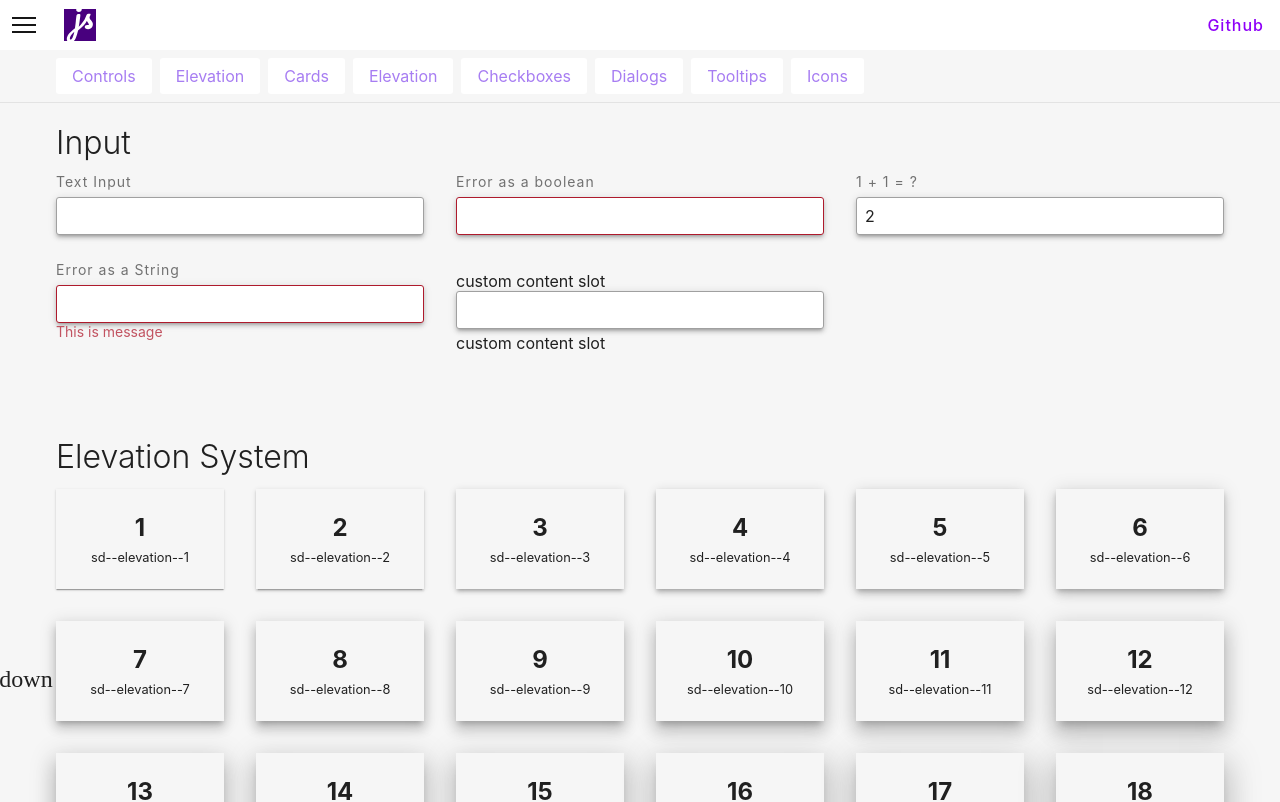
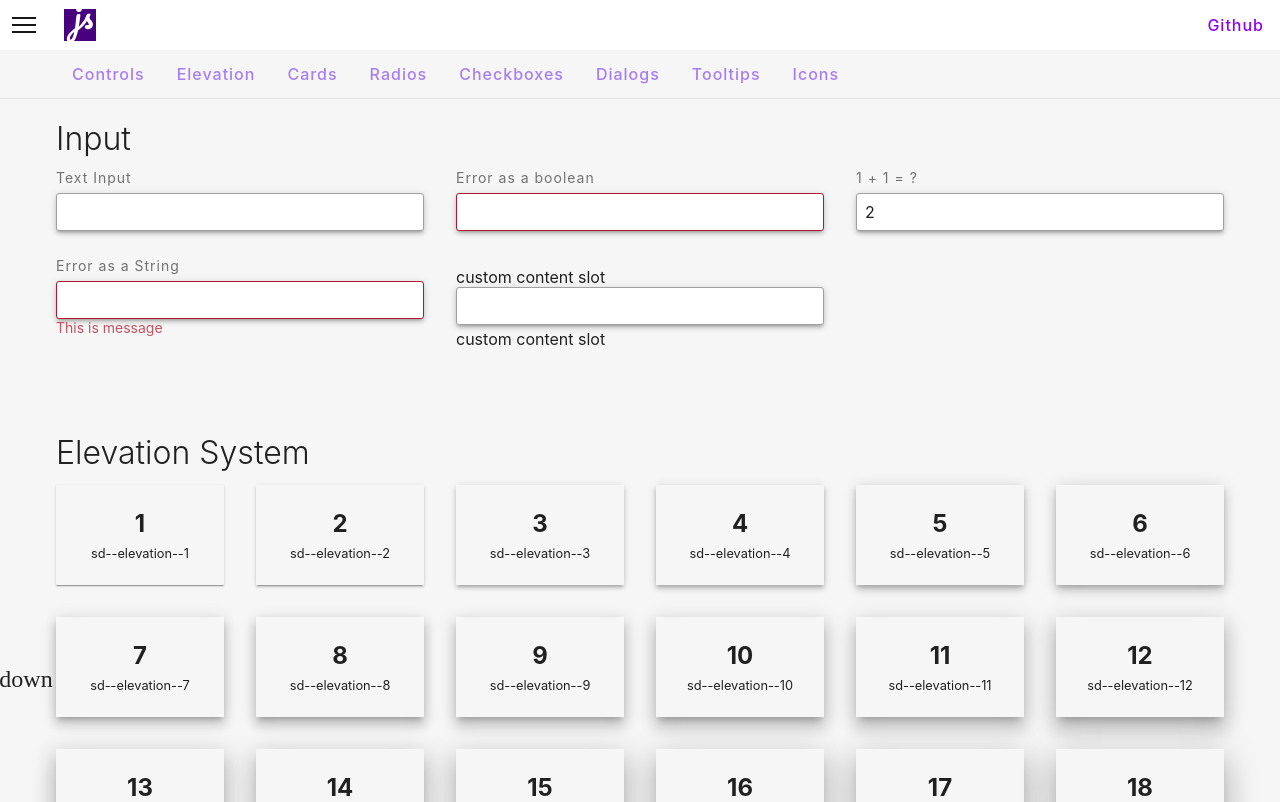
Before and after one commit to strizich/sdui, a Vue app: page / in a window 1280 px wide. Shown: the top 802 px of the page. Built offline with nearby package versions, Linux system fonts and the light colour scheme.

Commit message:
- Added a wrapper for routerlink. - Cleanup home.vue - Added is--active states to flatten mixin. - Fix keyboardfocus hook rendering prematurly - Bump packages.

```diff
--- a/package.json
+++ b/package.json
@@ -28,14 +28,14 @@
     "@vue/cli-service": "~4.5.4",
     "@vue/compiler-sfc": "^3.0.0-rc.5",
     "@vue/eslint-config-standard": "^5.1.2",
-    "@vue/test-utils": "^2.0.0-beta.3",
+    "@vue/test-utils": "^2.0.0-beta.4",
     "babel-eslint": "^10.1.0",
     "eslint": "^6.7.2",
     "eslint-plugin-import": "^2.20.2",
     "eslint-plugin-node": "^11.1.0",
     "eslint-plugin-promise": "^4.2.1",
     "eslint-plugin-standard": "^4.0.0",
-    "eslint-plugin-vue": "^7.0.0-beta.2",
+    "eslint-plugin-vue": "^7.0.0-beta.3",
     "lint-staged": "^9.5.0",
     "node-sass": "^4.12.0",
     "sass-loader": "^8.0.2"
--- a/src/App.vue
+++ b/src/App.vue
@@ -22,6 +22,7 @@
     </template>
   </sd-layout>
 </template>
+
 <script>
 import TheHeader from '@/components/TheHeader'
 import TheSidebar from '@/components/TheSidebar'
--- a/src/library/components/SdButton/SdButton.vue
+++ b/src/library/components/SdButton/SdButton.vue
@@ -43,6 +43,8 @@ export default defineComponent({
       type: String,
       default: 'primary'
     },
+    active: Boolean,
+    exactActive: Boolean,
     align: {
       type: String,
       default: 'center'
@@ -54,10 +56,10 @@ export default defineComponent({
   },
   setup (props, { slots, emits }) {
     const root = ref(null)
-    const isFocused = useKeyboardFocus(root)
-    const attrs = computed(() => {
+    const hasFocus = useKeyboardFocus(root)
+
+    const rootClasses = computed(() => {
       return {
-        'is--focused': isFocused.value,
         'is--disabled': props.disabled,
         'is--rounded': props.rounded,
         'is--pill': props.pill,
@@ -65,9 +67,14 @@ export default defineComponent({
         'is--outline': props.outline,
         'is--icon-only': props.iconOnly,
         'is--block': props.block,
-        'is--link': elementTag.value === 'a'
+        // useKeyboardEvent Hook
+        'is--focused': hasFocus.value,
+        // Props related to RouterLink
+        'is--active': props.active,
+        'is--exact-active': props.exactActive
       }
     })
+
     const alignmentStyle = computed(() => {
       return {
         'justify-content': props.align,
@@ -84,7 +91,6 @@ export default defineComponent({
     })
 
     const elementTag = computed(() => {
-      // TODO: Additional research need to convert this button into a router-link
       if (props.href || props.type === 'link') return 'a'
       return 'button'
     })
@@ -95,7 +101,7 @@ export default defineComponent({
         {
           ref: root,
           type: !props.href && (props.type || 'button'),
-          class: ['sd--button', themeClass.value, attrs.value],
+          class: ['sd--button', themeClass.value, rootClasses.value],
           href: props.href,
           disabled: props.disabled
         },
@@ -208,8 +214,11 @@ export default defineComponent({
           display: block;
           width: 100%;
         }
-        &--active{
-          border:red;
+        &--active, &--exact-active{
+          @include sd--elevation(6);
+          color: sd-color($contrast-highlight, text);
+          background-color: $highlight;
+          transition: all .13s ease-out;
         }
         &--disabled{
           background-color: transparentize($highlight, .7);
--- /dev/null
+++ b/src/library/components/SdButton/SdRouterLink.vue
@@ -0,0 +1,44 @@
+<template>
+  <!-- FUTURE: Cover all props in SdButton. Several usecases for different kinds of router links. -->
+  <router-link
+    :to="to"
+    v-slot="{href, navigate, isActive, isExactActive}"
+    custom
+  >
+    <sd-button
+      @href="href"
+      @click="navigate"
+      :active="!hash && isActive"
+      :theme="theme"
+      :exact-active="!hash && isExactActive"
+      :outline="outline"
+      :disabled="disabled"
+      :flat="flat"
+    >
+      <slot />
+    </sd-button>
+  </router-link>
+</template>
+
+<script>
+import SdButton from './SdButton'
+
+export default {
+  name: 'SdRouterLink',
+  components: {
+    SdButton
+  },
+  props: {
+    to: String,
+    flat: Boolean,
+    outline: Boolean,
+    disabled: Boolean,
+    theme: String,
+    hash: Boolean
+  }
+}
+</script>
+
+<style lang="scss" scoped>
+
+</style>
--- a/src/library/components/SdLayout/SdLayout.vue
+++ b/src/library/components/SdLayout/SdLayout.vue
@@ -4,6 +4,7 @@
       <slot name="header"/>
     </div>
     <div :class="['sd--layout__body', layoutClasses]">
+      <!-- FUTURE: Disable transition on mobile and set body to fixed when floating-->
         <transition name="sidebar">
           <div :class="['sd--layout__sidebar', sidebarClasses]">
             <slot name="sidebar"/>
@@ -31,6 +32,7 @@ import { reactive, toRefs, computed, watch } from 'vue'
 import { SdOverlay } from '@/library'
 import { useRouter } from 'vue-router'
 export default {
+  // may be able to use provide/inject to handing the excessive prop casting.
   props: {
     sidebar: Boolean,
     floating: Boolean,
--- a/src/library/hooks/useKeyboardFocus.js
+++ b/src/library/hooks/useKeyboardFocus.js
@@ -1,10 +1,10 @@
 import { ref, computed, onMounted } from 'vue'
 
 const useKeyboardFocus = ($el) => {
+  const currentElement = ref(null)
   let hasEvents = false
   let eventTarget = null
   let supportsPassiveEvent = false
-  const currentElement = ref(null)
 
   const checkPassiveEventSupport = () => {
     try {
@@ -66,7 +66,10 @@ const useKeyboardFocus = ($el) => {
   }
 
   const hasFocus = computed(() => {
-    return currentElement.value === $el.value
+    // For some reason this resolves to true while the app is mounting. Checking if all of the values are available appears to fix this.
+    if ($el.value && currentElement.value) {
+      return $el.value === currentElement.value
+    }
   })
 
   onMounted(() => {
--- a/src/library/index.js
+++ b/src/library/index.js
@@ -1,4 +1,5 @@
 import SdButton from './components/SdButton/SdButton'
+import SdRouterLink from './components/SdButton/SdRouterLink'
 import SdHamburger from './components/SdButton/SdHamburger'
 import SdCard from './components/SdCard/SdCard'
 import SdCardBody from './components/SdCard/SdCardBody'
@@ -33,6 +34,7 @@ import SdContainer from './components/SdGrid/SdContainer'
 export {
   // Button
   SdButton,
+  SdRouterLink,
   // Cards
   SdCard,
   SdCardBody,
--- a/src/library/scss/_mixins.scss
+++ b/src/library/scss/_mixins.scss
@@ -28,7 +28,7 @@
     background-color: $base;
     color: sd-color($contrast, text);
   }
-  &:active {
+  &:active, &.is--active, &.is--exact-active {
     background-color:$accent;
   }
 }
--- a/src/views/Home.vue
+++ b/src/views/Home.vue
@@ -1,32 +1,36 @@
 <template>
+<div class="home">
   <div class="home__nav">
     <sd-container full>
-    <router-link to="#controls">Controls</router-link>
-    <router-link to="#elevation">Elevation</router-link>
-    <router-link to="#cards">Cards</router-link>
-    <router-link to="#radios">Elevation</router-link>
-    <router-link to="#checkboxes">Checkboxes</router-link>
-    <router-link to="#dialogs">Dialogs</router-link>
-    <router-link to="#tooltips">Tooltips</router-link>
-    <router-link to="#icons">Icons</router-link>
+      <sd-router-link
+        v-for="(link, index) in linkList"
+        :key="`${link.name}-${index}`"
+        :to="link.id"
+        theme="secondary"
+        flat
+        hash
+      >
+        {{link.name}}
+      </sd-router-link>
     </sd-container>
   </div>
-<div class="home container">
+  <div class="container">
     <div class="container__content">
-    <form-control-demo id="controls"/>
+      <form-control-demo id="controls" />
       <elevation-demo id="elevation" />
-    <card-demo id="cards"/>
-    <radio-demo id="radios"/>
-    <checkbox-demo id="checkboxes"/>
-    <dialog-demo id="dialogs"/>
-    <tooltip-demo id="tooltips"/>
-    <icon-demo id="icons"/>
+      <card-demo id="cards" />
+      <radio-demo id="radios" />
+      <checkbox-demo id="checkboxes" />
+      <dialog-demo id="dialogs" />
+      <tooltip-demo id="tooltips" />
+      <icon-demo id="icons" />
+    </div>
   </div>
 </div>
 </template>
 
 <script>
-import { defineComponent, reactive, ref, toRefs } from 'vue'
+import { defineComponent, reactive, toRefs } from 'vue'
 import FormControlDemo from '@/components/FormControlDemo'
 import RadioDemo from '@/components/RadioDemo'
 import CardDemo from '@/components/CardDemo'
@@ -35,7 +39,36 @@ import DialogDemo from '@/components/DialogDemo'
 import CheckboxDemo from '@/components/CheckboxDemo'
 import TooltipDemo from '@/components/TooltipDemo'
 import IconDemo from '@/components/IconDemo'
-import { SdContainer } from '@/library'
+import { SdContainer, SdRouterLink } from '@/library'
+
+const COMPONENT_SECTIONS = [
+  {
+    name: 'Controls',
+    id: '#controls'
+  }, {
+    name: 'Elevation',
+    id: '#elevation'
+  }, {
+    name: 'Cards',
+    id: '#cards'
+  }, {
+    name: 'Radios',
+    id: '#radios'
+  }, {
+    name: 'Checkboxes',
+    id: '#checkboxes'
+  }, {
+    name: 'Dialogs',
+    id: '#dialogs'
+  }, {
+    name: 'Tooltips',
+    id: '#tooltips'
+  }, {
+    name: 'Icons',
+    id: '#icons'
+  }
+]
+
 export default defineComponent({
   name: 'Home',
   components: {
@@ -47,11 +80,12 @@ export default defineComponent({
     TooltipDemo,
     ElevationDemo,
     FormControlDemo,
-    SdContainer
+    SdContainer,
+    SdRouterLink
   },
   setup (props, context) {
     const list = ['apple', 'orange', 'pear']
-    const meh = ref(null)
+    const linkList = COMPONENT_SECTIONS
     const state = reactive({
       modal: false,
       modalTwo: false,
@@ -77,7 +111,15 @@ export default defineComponent({
       state.modalTwo = event
     }
 
-    return { ...toRefs(state), handleClose, buttonClick, list, handleModalTwo, handleModalTwoClose, meh }
+    return {
+      ...toRefs(state),
+      handleClose,
+      buttonClick,
+      list,
+      handleModalTwo,
+      handleModalTwoClose,
+      linkList
+    }
   }
 })
 </script>
@@ -94,7 +136,7 @@ export default defineComponent({
       @include breakpoint-down('sm'){
         display: none;
       }
-      a{
+      a {
         padding: 8px 16px;
         margin-right: 8px;
         display: inline-block;
```
Also changed, not shown: 1 other file (tests, documents, lock files or other folders). Lines whose indentation alone changed are shown as unchanged.
